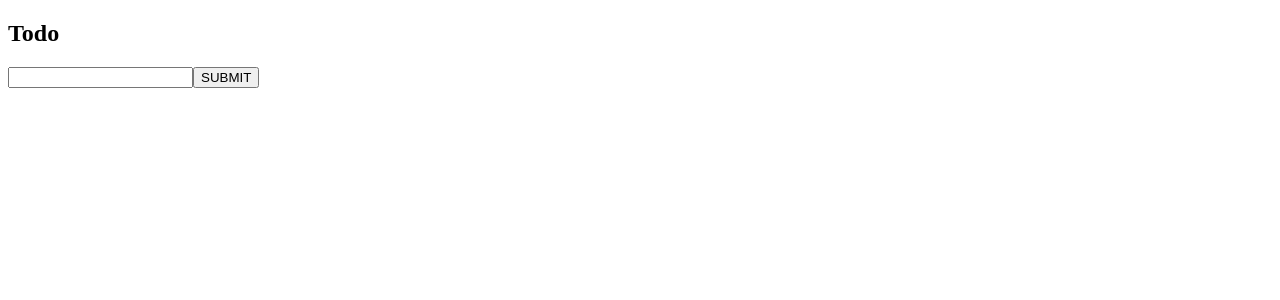
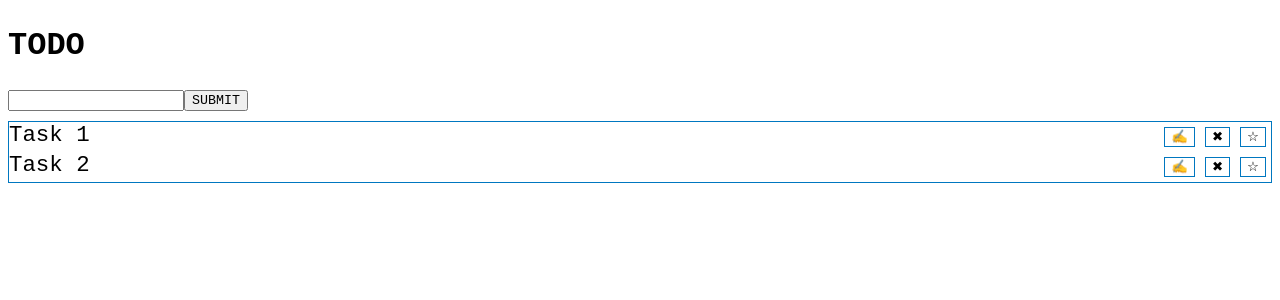
Before and after one commit to rajeshpillai/angular-todo-instructor, an Angular app: page / in a window 1280 px wide. Shown: the top 300 px of the page. Built offline with nearby package versions, Linux system fonts and the light colour scheme.

Commit message:
CSS and add action buttons to each todo item

```diff
--- a/src/app/app.component.css
+++ b/src/app/app.component.css
@@ -0,0 +1,43 @@
+*{
+  font-family: 'Courier New', Courier, monospace;
+}
+.app-title {
+  font-size: 2em;
+  text-transform: uppercase;
+}
+.todos {
+  margin: 0;
+  padding: 0;
+  font-size: 1.4em;
+  margin-top: 10px;
+  border: 1px solid #0077C0;
+}
+.todo-item {
+  display: flex;
+  flex: 1;
+}
+.todo-title {
+  flex: 1;
+}
+
+.buttons {
+  box-sizing: border-box;
+  display: flex;
+}
+
+.todo-item button  {
+  border: 1px solid #0077C0;
+  background: none;
+  box-shadow: none;
+  margin: 5px;
+}
+
+.buttons delete {
+  background-color: "";
+}
+
+.todo-item button:hover {
+  border: 1px solid #0077C0;
+  background: #A6A6A6;
+  box-shadow: none;
+}
--- a/src/app/app.component.html
+++ b/src/app/app.component.html
@@ -1,13 +1,18 @@
 <div>
-  <h2>Todo</h2>
+  <h2 class="app-title">Todo</h2>
   <form>
     <input name="todo" type="text" #newTodo />
     <button (click)="addTodo(newTodo)">SUBMIT</button>
   </form>
 
-  <ul>
-    <li *ngFor="let todo of todos">
-      {{todo.title}}
+  <ul class="todos">
+    <li class="todo-item" *ngFor="let todo of todos">
+      <span class="todo-title">{{todo.title}}</span>
+      <span class="buttons">
+        <button>&#x270D;</button>
+        <button class="delete">&#x2716;</button>
+        <button>&#x2606;</button>
+      </span>
     </li>
   </ul>
 </div>
--- a/src/app/app.component.ts
+++ b/src/app/app.component.ts
@@ -8,7 +8,10 @@ import { Component } from '@angular/core';
 export class AppComponent {
   title = 'Angular TODO App';
 
-  todos = [];
+  todos = [
+    { title: "Task 1", completed: false },
+    { title: "Task 2", completed: false }
+  ];
 
   addTodo(newTodo: HTMLInputElement) {
     var todo = {
```
